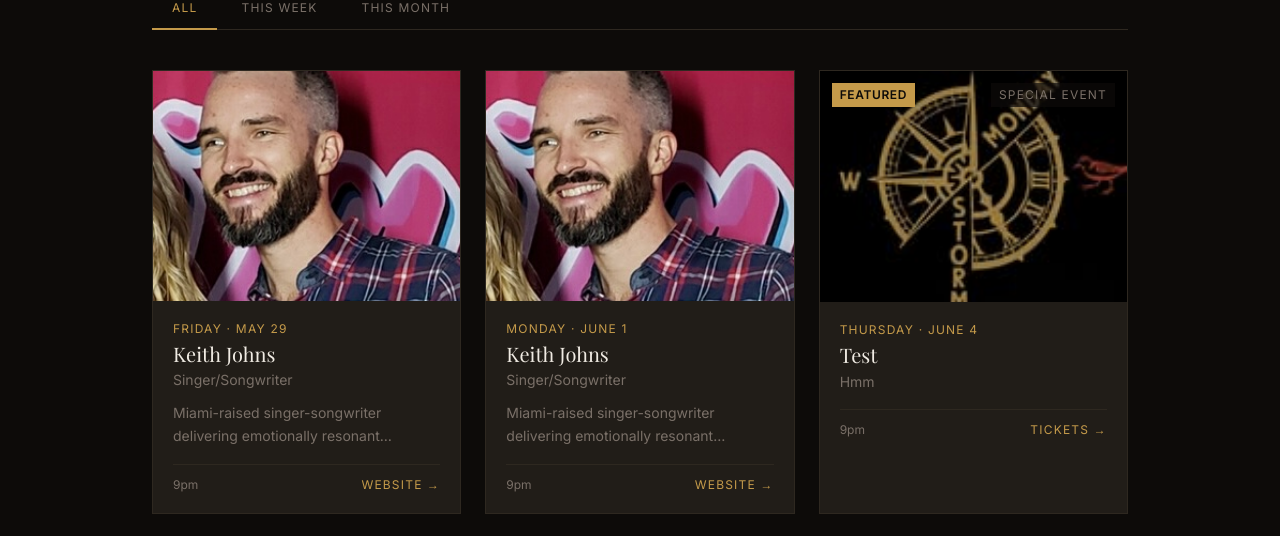
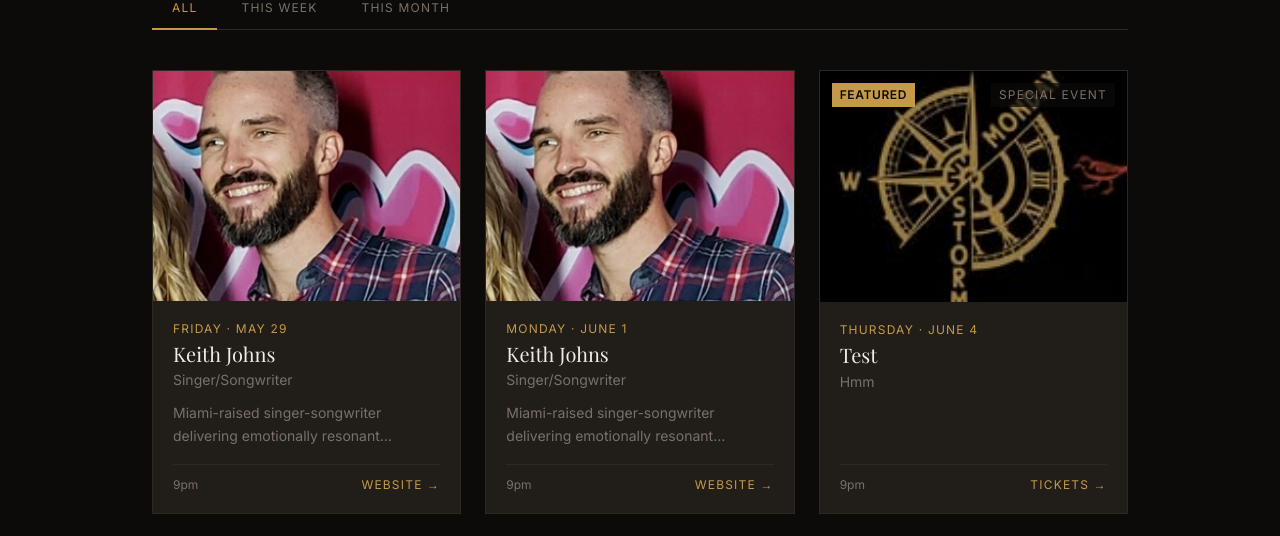
Before and after one commit to keithjohnsdev/stormy-monday, a Next.js app: page /events in a window 1280 px wide. Shown: the part 389-925 px from the top of the page. Built offline with nearby package versions, Linux system fonts and the light colour scheme; a web font is replaced by a local one.

Commit message:
fix: pin card footer to bottom on EventCard and CalendarEventCard
Co-Authored-By: Claude Sonnet 4.6 <noreply@anthropic.com>

```diff
--- a/src/components/events/CalendarEventCard.tsx
+++ b/src/components/events/CalendarEventCard.tsx
@@ -18,7 +18,7 @@ export default function CalendarEventCard({ event }: Props) {
   const { day, date } = formatDate(event.date)
 
   return (
-    <article className="relative bg-storm-card border border-storm-border hover:border-storm-gold transition-colors group cursor-pointer">
+    <article className="relative bg-storm-card border border-storm-border hover:border-storm-gold transition-colors group cursor-pointer flex flex-col">
       <Link href="/events" className="absolute inset-0 z-0" aria-label={`View ${event.name}`} />
 
       {/* Photo / decorative header */}
@@ -46,7 +46,7 @@ export default function CalendarEventCard({ event }: Props) {
       </div>
 
       {/* Info */}
-      <div className="p-5">
+      <div className="p-5 flex flex-col flex-1">
         <p className="text-xs tracking-widest uppercase text-storm-gold mb-1">
           {day} · {date}
         </p>
@@ -59,7 +59,7 @@ export default function CalendarEventCard({ event }: Props) {
           </p>
         )}
 
-        <div className="flex items-center justify-between pt-3 border-t border-storm-border">
+        <div className="flex items-center justify-between pt-3 border-t border-storm-border mt-auto">
           <span className="text-xs text-storm-muted">{event.startTime}</span>
           {event.ticketed && event.ticketLink ? (
             <a
--- a/src/components/music/EventCard.tsx
+++ b/src/components/music/EventCard.tsx
@@ -19,7 +19,7 @@ export default function EventCard({ show }: Props) {
   const { day, date } = formatDate(show.date)
 
   return (
-    <article className="relative bg-storm-card border border-storm-border hover:border-storm-gold transition-colors group cursor-pointer">
+    <article className="relative bg-storm-card border border-storm-border hover:border-storm-gold transition-colors group cursor-pointer flex flex-col">
       <Link href="/music" className="absolute inset-0 z-0" aria-label={`View ${show.artistName} on the shows page`} />
       {/* Artist photo */}
       <div className="aspect-[4/3] bg-storm-dark relative overflow-hidden">
@@ -43,7 +43,7 @@ export default function EventCard({ show }: Props) {
       </div>
 
       {/* Info */}
-      <div className="p-5">
+      <div className="p-5 flex flex-col flex-1">
         <p className="text-xs tracking-widest uppercase text-storm-gold mb-1">
           {day} · {date}
         </p>
@@ -59,7 +59,7 @@ export default function EventCard({ show }: Props) {
           </p>
         )}
 
-        <div className="flex items-center justify-between pt-3 border-t border-storm-border">
+        <div className="flex items-center justify-between pt-3 border-t border-storm-border mt-auto">
           <div className="text-xs text-storm-muted">
             {show.startTime && <span>{show.startTime}</span>}
             {show.startTime && show.coverCharge && <span className="mx-2">·</span>}
```
